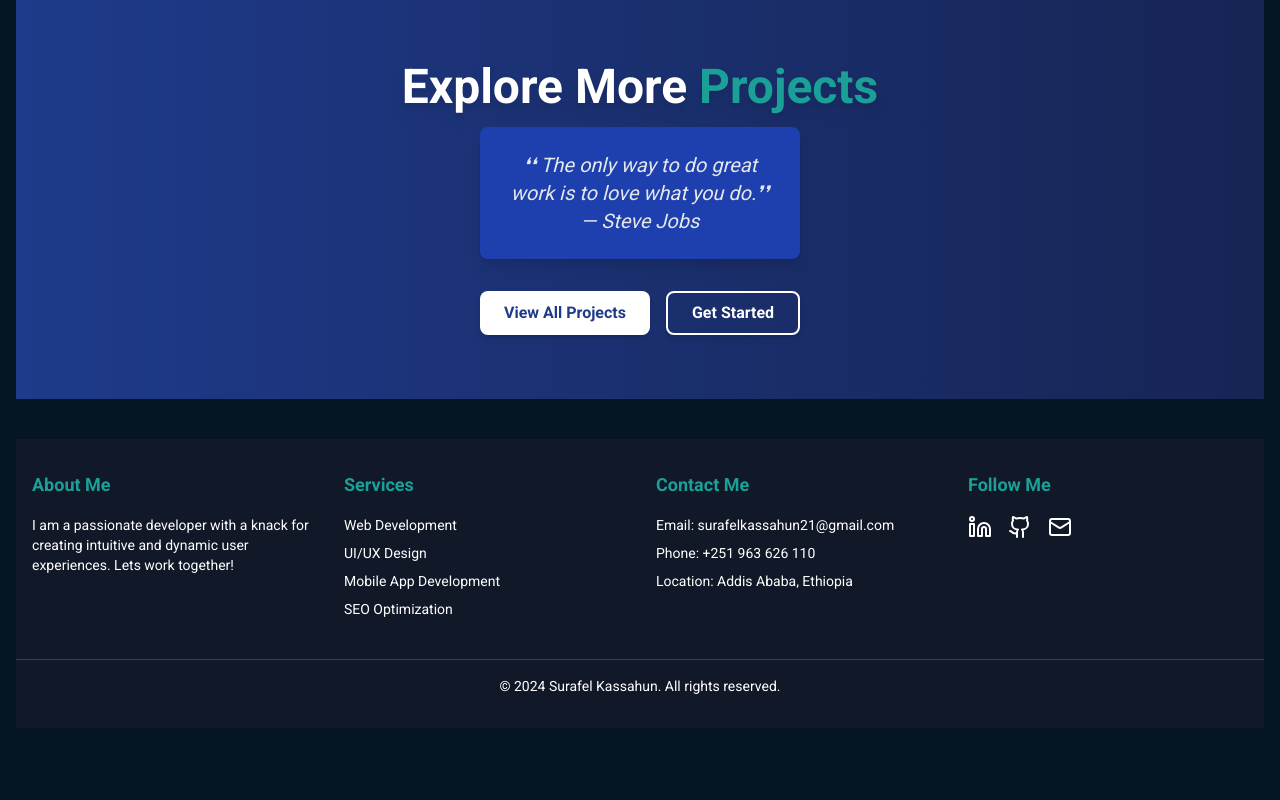
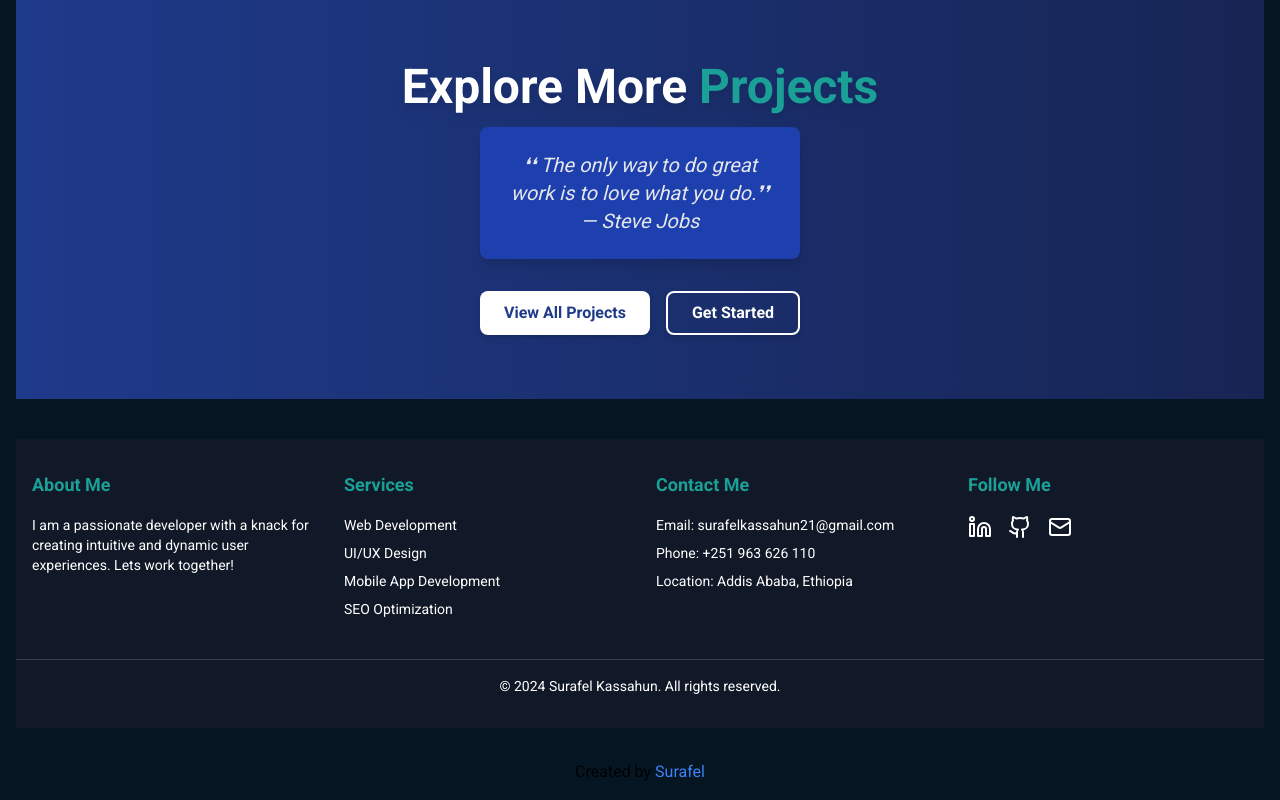
Before and after one commit to SurafelK/my_portfolio, a Next.js app: page / in a window 1280 px wide. Shown: the part 2417-3217 px from the top of the page. Before the commit the page ends 3161 px from the top, so only its background shows below. Built offline with nearby package versions, Linux system fonts and the light colour scheme.

Commit message:
update the meta datas

```diff
--- a/src/app/layout.js
+++ b/src/app/layout.js
@@ -1,4 +1,3 @@
-// app/layout.js or app/_app.js
 import { Roboto } from "next/font/google";
 import "./globals.css";
 
@@ -15,13 +14,20 @@ export const metadata = {
 export default function RootLayout({ children }) {
   return (
     <html lang="en">
-          <title>Surafel - Full Stack Developer</title>
-          <meta name="description" content="Full Stack Developer skilled in building dynamic web applications. Check out my projects, skills, and passion for technology!" />
+      <head>
+        <title>Surafel - Full Stack Developer</title>
+        <meta name="description" content={metadata.description} />
         <link rel="icon" href="/favicon.ico" type="image/x-icon" />
-      <body className={roboto.className} style={{ backgroundColor: '#051622' }} >
-        <main className="w-full mx-auto p-4"  >
+      </head>
+      <body className={roboto.className} style={{ backgroundColor: '#051622' }}>
+        <main className="w-full mx-auto p-4">
           {children}
         </main>
+        <footer className="text-center p-4">
+          <p>
+            Created by <a href="https://surafelkportfolio.vercel.app/" className="text-blue-500">Surafel</a>
+          </p>
+        </footer>
       </body>
     </html>
   );
```
